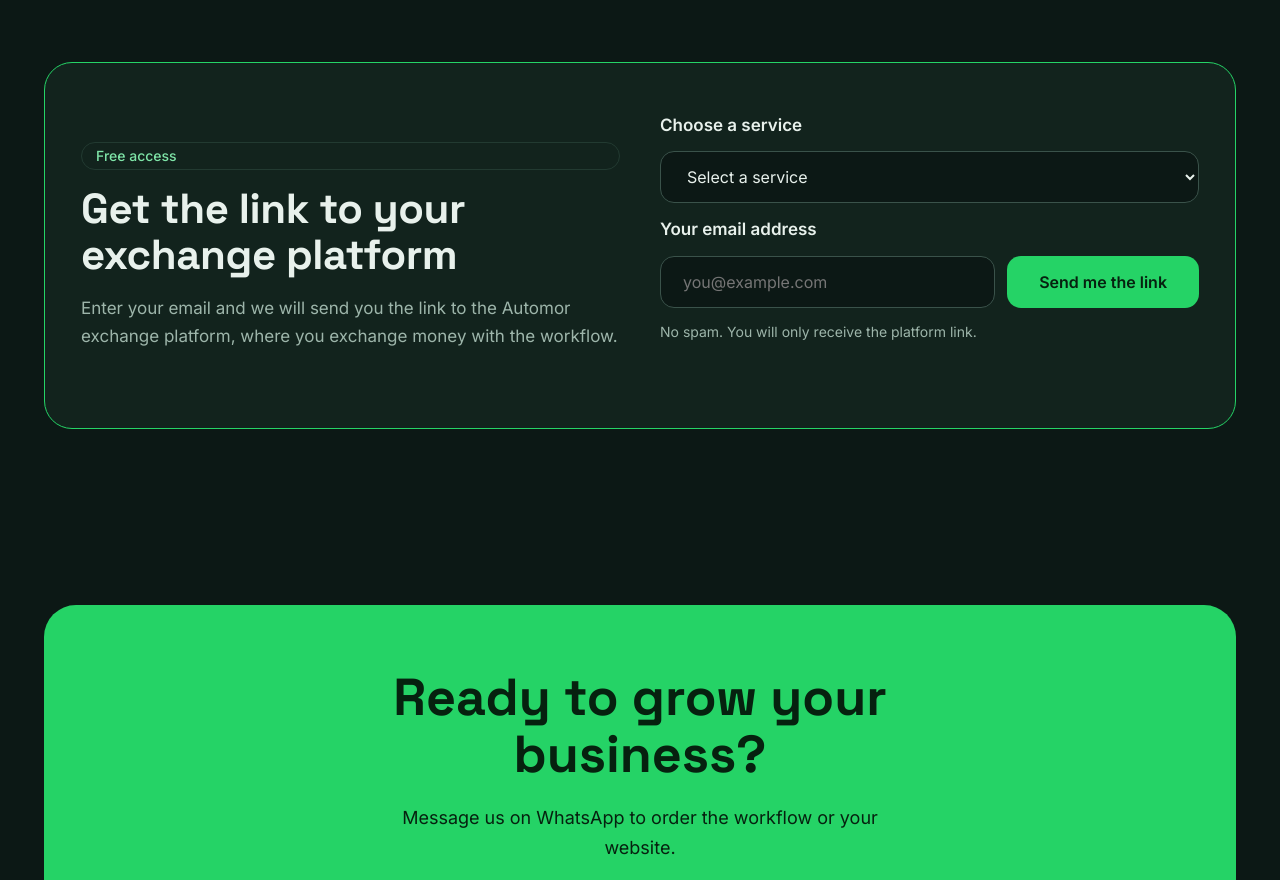
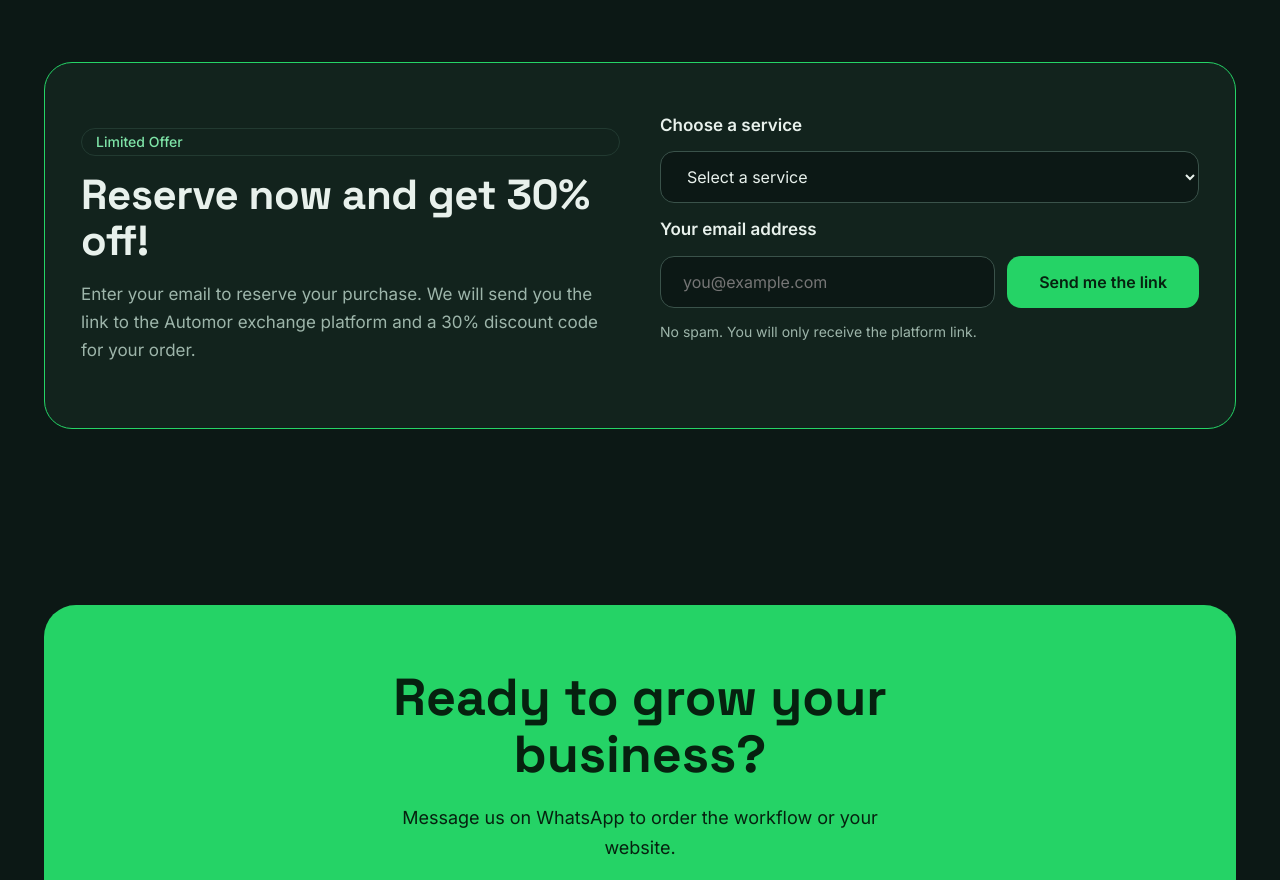
Before and after one commit to jlaielmohamed/automor, a plain HTML site: page index.html in a window 1280 px wide. Shown: the part 4020-4900 px from the top of the page. Drawn offline with Linux system fonts and the light colour scheme.

Commit message:
Add 30% discount offer for email reservations

```diff
--- a/index.html
+++ b/index.html
@@ -237,9 +237,9 @@
       <div class="container">
         <div class="email-card">
           <div class="email-card-content">
-            <span class="tag">Free access</span>
-            <h2 class="email-card-title">Get the link to your exchange platform</h2>
-            <p class="email-card-text">Enter your email and we will send you the link to the Automor exchange platform, where you exchange money with the workflow.</p>
+            <span class="tag">Limited Offer</span>
+            <h2 class="email-card-title">Reserve now and get 30% off!</h2>
+            <p class="email-card-text">Enter your email to reserve your purchase. We will send you the link to the Automor exchange platform and a 30% discount code for your order.</p>
           </div>
           <div class="email-form" id="email-form-container">
             <label class="email-label" for="service-select">Choose a service</label>
```
